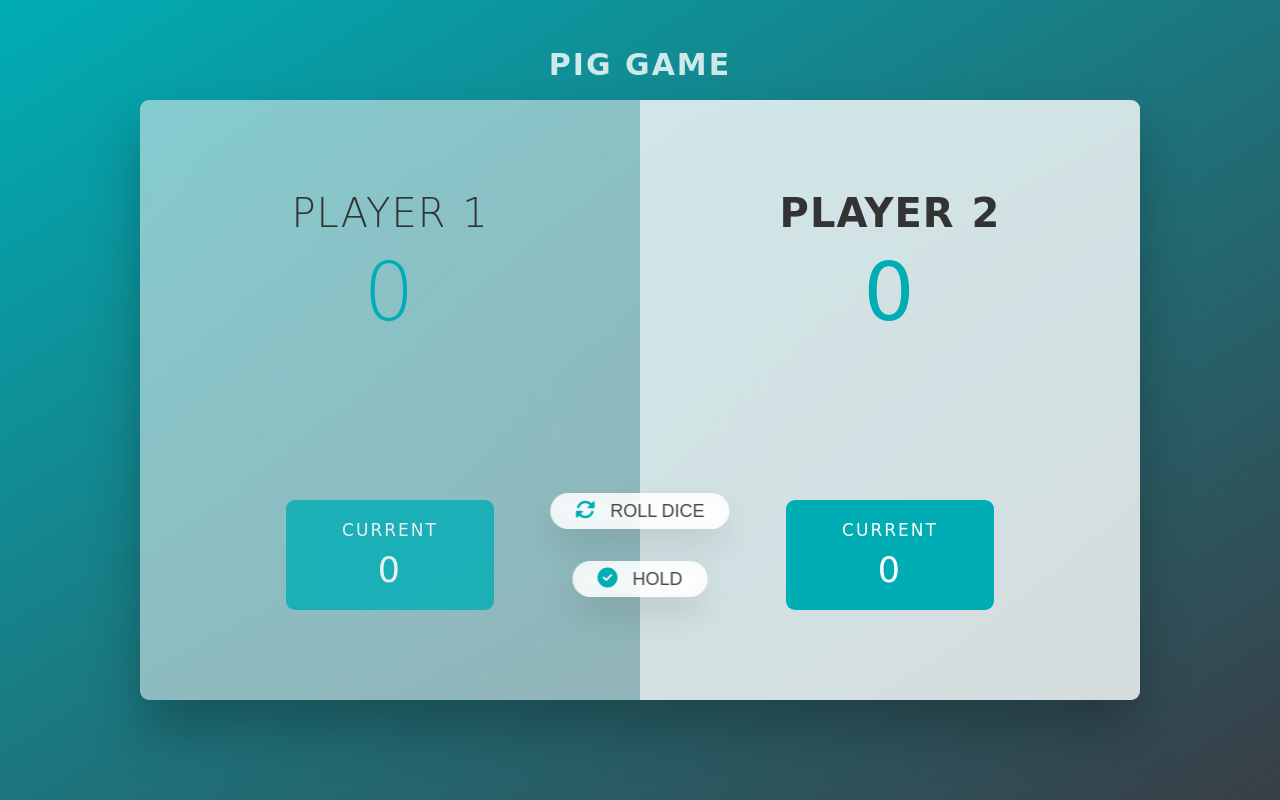
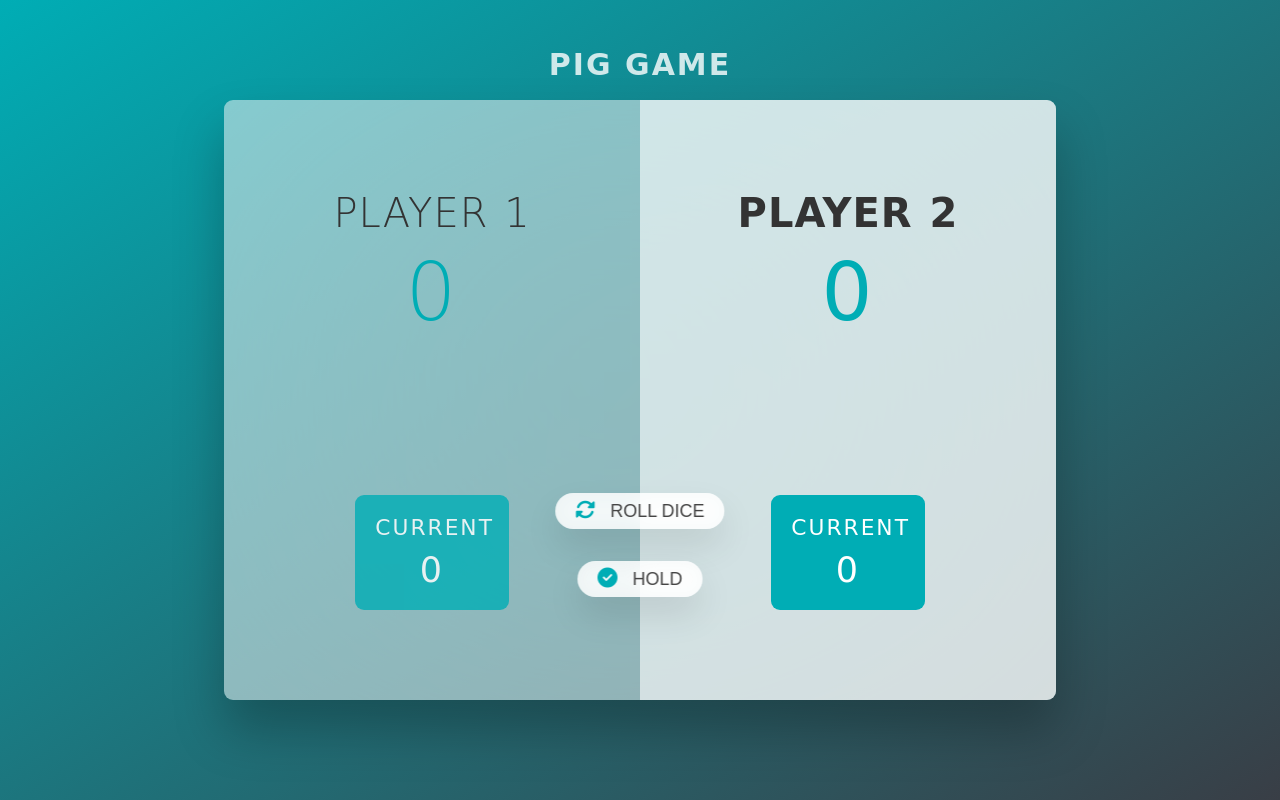
Before and after one commit to Ryhhill1998/pig-game, a plain HTML site: page index.html in a window 1280 px wide. Both pictures are taken after a click on the button "HOLD". Drawn offline with Linux system fonts and the light colour scheme; a web font is replaced by a local one.

Commit message:
Add files via upload

```diff
--- a/script.js
+++ b/script.js
@@ -87,7 +87,7 @@ const checkDiceRoll = function(diceRoll) {
 
 // create function to check winner
 const checkPlayerWins = function() {
-  return scores[activePlayer] >= 10 ? true : false;
+  return scores[activePlayer] >= 100 ? true : false;
 };
 
 // create end game function
--- a/style.css
+++ b/style.css
@@ -29,13 +29,13 @@ h1 {
   top: 8%;
   left: 50%;
   transform: translate(-50%, -50%);
-  z-index: 10;
+  z-index: 5;
 }
 
 main {
   position: relative;
-  width: 100rem;
-  height: 60rem;
+  width: 65vw;
+  height: 75vh;
   background-color: rgba(255, 255, 255, 0.5);
   backdrop-filter: blur(200px);
   filter: blur();
@@ -100,7 +100,7 @@ main {
 .current-label {
   text-transform: uppercase;
   margin-bottom: 1rem;
-  font-size: 1.7rem;
+  font-size: 1.7vw;
   color: white;
 }
 
@@ -125,7 +125,7 @@ main {
   background-color: rgba(255, 255, 255, 0.8);
   backdrop-filter: blur(10px);
 
-  padding: 0.7rem 2.5rem;
+  padding: 0.7rem 2rem;
   border-radius: 50rem;
   box-shadow: 0 1.75rem 3.5rem rgba(0, 0, 0, 0.1);
 }
```
